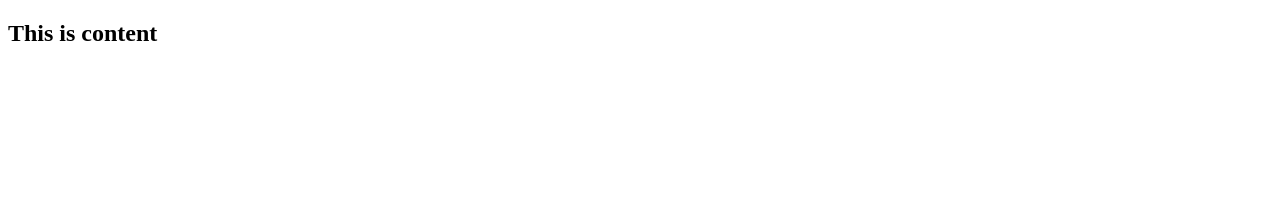
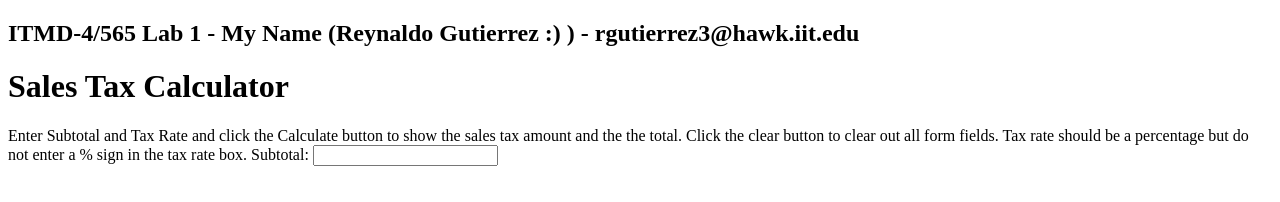
Before and after one commit to reygutierrez11/RichLabOne, a plain HTML site: page index.html in a window 1280 px wide. Drawn offline with Linux system fonts and the light colour scheme.

Commit message:
Added items to first box, started on second box. Hope that comes out alright.

```diff
--- a/index.html
+++ b/index.html
@@ -7,12 +7,15 @@
 <body>
   <div>
 
-    <div>
-      <h2>This is content</h2>
+    <div class="box" id="headerBox">
+      <h2>ITMD-4/565 Lab 1 - My Name (Reynaldo Gutierrez :) ) - rgutierrez3@hawk.iit.edu </h2>
+      <h1> Sales Tax Calculator</h1>
     </div>
 
     <div>
-
+      <p> Enter Subtotal and Tax Rate and click the Calculate button to show the sales tax amount and the the total. Click the clear button to clear out all form fields. Tax rate should be a percentage but do not enter a % sign in the tax rate box.
+      <label for="subtotal">Subtotal:</label>
+      <input type="text" id="subtotal" name="fname">
     </div>
 
     <div>
```
